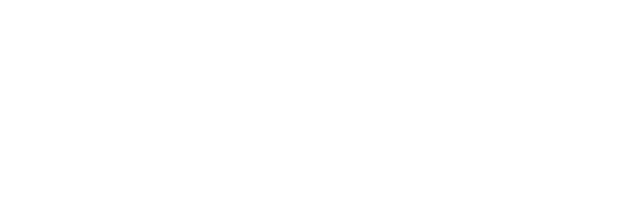
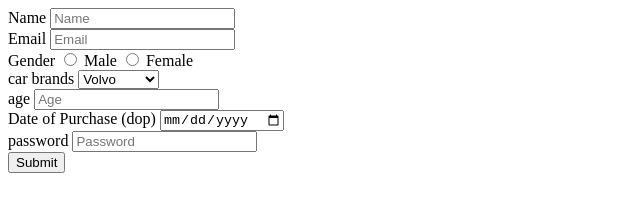
Before and after one commit to acciojob/car-insurance-form-sks123git, a website: page main.html in a window 1280 px wide. Shown: the whole page, without its empty margins (0-640 px from the left). Drawn offline with Linux system fonts and the light colour scheme.

Commit message:
created a submission

```diff
--- a/main.html
+++ b/main.html
@@ -7,7 +7,67 @@
 </head>
 
 <body>
-	<!-- the entire body must be written by student -->
+	<form method="post">
+      <label for="name">Name</label>
+      <input
+        type="text"
+        id="name"
+        name="name"
+        required="true"
+        placeholder="Name"
+      />
+      <br />
+      <label for="email">Email</label>
+      <input
+        type="email"
+        id="email"
+        name="email"
+        required="true"
+        placeholder="Email"
+      />
+      <br />
+      <label for="gender">Gender</label>
+      <input type="radio"  name="gender" required="true" />
+      <label for="male">Male</label>
+      <input type="radio"  name="gender" required="true" />
+      <label for="female">Female</label>
+      <br />
+      <label for="cars">car brands</label>
+      <select
+        id="cars"
+        name="cars"
+        required="false"
+        placeholder="--Please choose an option--"
+      >
+        <option value="BMW">Volvo</option>
+        <option value="mercedes">Mercedes</option>
+        <option value="audi">Audi</option>
+      </select>
+      <br />
+      <label for="carage">age</label>
+      <input
+        type="number"
+        id="carage"
+        name="carage"
+        required="true"
+        placeholder="Age"
+      />
+      <br />
+      <label for="dob">Date of Purchase (dop)</label>
+      <input type="date" id="dop" name="dop" required="true" />
+      <br />
+
+      <label for="password">password</label>
+      <input
+        type="password"
+        id="password"
+        name="password"
+        required="true"
+        placeholder="Password"
+      />
+      <br />
+      <button type="submit">Submit</button>
+    </form>
     <script type="text/javascript" src="./script.js">
 </script>
 
```
